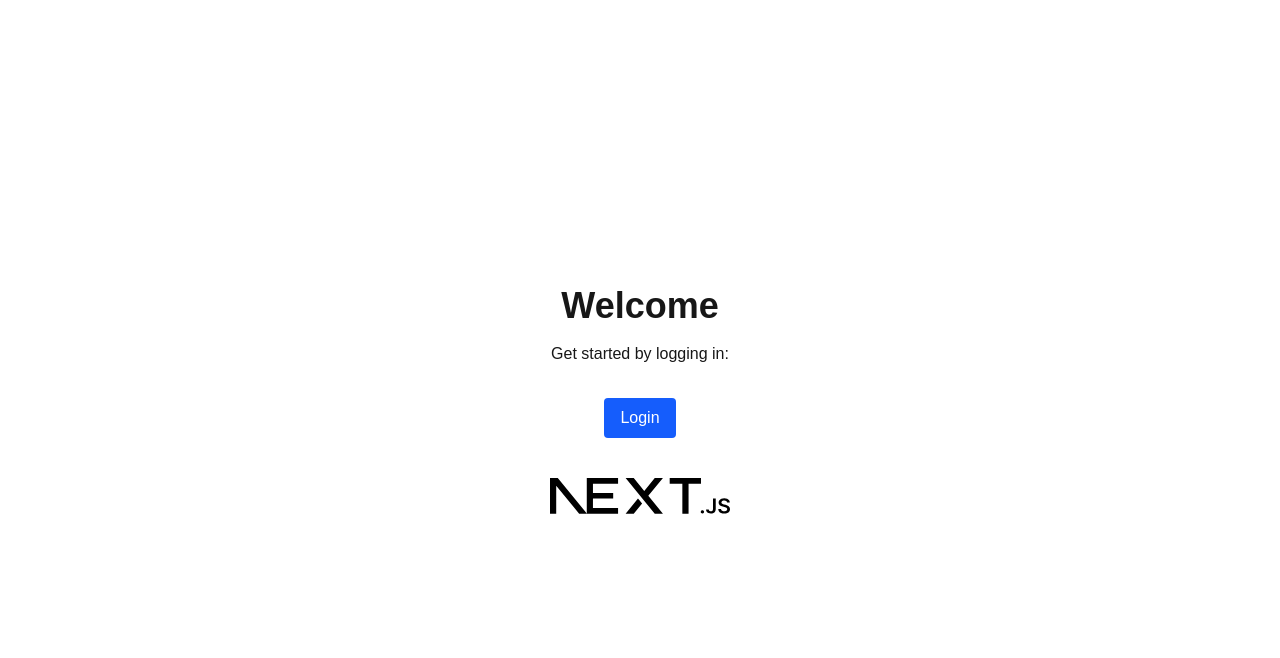
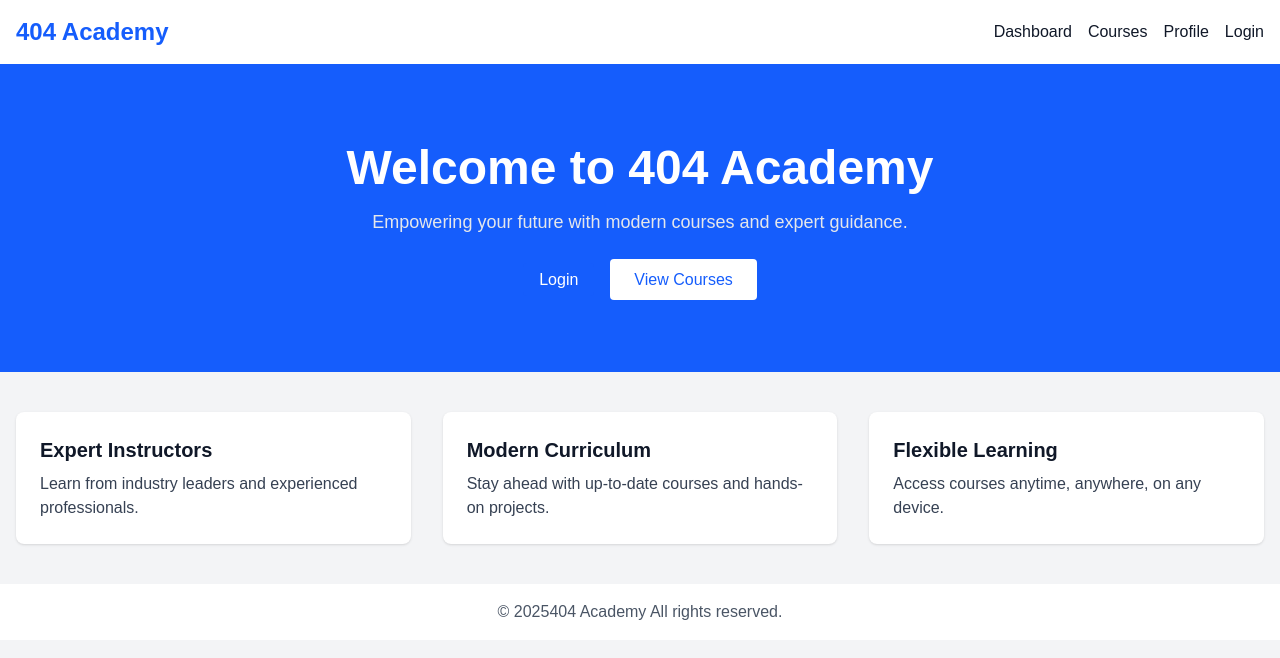
Before and after one commit to kchild89/Capstone, a Next.js app in the folder client/: page / in a window 1280 px wide. Shown: the top 658 px of the page. Built offline with nearby package versions, Linux system fonts and the light colour scheme.

Commit message:
Renamed site to 404 Academy

```diff
--- a/client/src/app/courses/page.js
+++ b/client/src/app/courses/page.js
@@ -62,7 +62,7 @@ export default function CoursesPage() {
             href="/"
             className="text-2xl font-bold text-blue-600 dark:text-blue-400"
           >
-            Isaac Tech
+            404 Academy
           </Link>
           <nav>
             <ul className="flex space-x-4">
@@ -95,7 +95,7 @@ export default function CoursesPage() {
       <section className="bg-blue-600 dark:bg-blue-500 py-20">
         <div className="container mx-auto px-4 text-center">
           <h1 className="text-4xl md:text-5xl font-bold text-white">
-            Welcome to Isaac Tech
+            Welcome to 404 Academy
           </h1>
           <p className="mt-4 text-lg text-gray-200">
             Empowering students with knowledge and skills for a brighter future.
@@ -154,7 +154,7 @@ export default function CoursesPage() {
       {/* Footer */}
       <footer className="bg-white dark:bg-gray-800 py-4 mt-10">
         <div className="container mx-auto px-4 text-center text-gray-600 dark:text-gray-400">
-          &copy; {new Date().getFullYear()} SchoolName. All rights reserved.
+          &copy; {new Date().getFullYear()} 404 Academy All rights reserved.
         </div>
       </footer>
     </div>
--- a/client/src/app/dashboard/page.js
+++ b/client/src/app/dashboard/page.js
@@ -62,7 +62,7 @@ export default function DashboardPage() {
             href="/"
             className="text-2xl font-bold text-blue-600 dark:text-blue-400"
           >
-            Isaac Tech
+            404 Academy
           </Link>
           <nav>
             <ul className="flex space-x-4">
@@ -151,7 +151,7 @@ export default function DashboardPage() {
       {/* Footer */}
       <footer className="bg-white dark:bg-gray-800 py-4 mt-10">
         <div className="container mx-auto px-4 text-center text-gray-600 dark:text-gray-400">
-          &copy; {new Date().getFullYear()} Isaac Tech. All rights reserved.
+          &copy; {new Date().getFullYear()} 404 Academy All rights reserved.
         </div>
       </footer>
     </div>
--- a/client/src/app/page.js
+++ b/client/src/app/page.js
@@ -1,20 +1,101 @@
+"use client";
+
 import Link from "next/link";
-import Image from "next/image";
 
 export default function Home() {
   return (
-    <div className="min-h-screen flex flex-col items-center justify-center p-8">
-      <h1 className="text-4xl font-bold mb-4">Welcome</h1>
-      <p className="mb-8">Get started by logging in:</p>
+    <div className="min-h-screen bg-gray-100 dark:bg-gray-900 text-gray-900 dark:text-gray-100">
+      {/* Header */}
+      <header className="bg-white dark:bg-gray-800 shadow">
+        <div className="container mx-auto px-4 py-4 flex items-center justify-between">
+          <Link
+            href="/"
+            className="text-2xl font-bold text-blue-600 dark:text-blue-400"
+          >
+            404 Academy
+          </Link>
+          <nav>
+            <ul className="flex space-x-4">
+              <li>
+                <Link href="/dashboard" className="hover:underline">
+                  Dashboard
+                </Link>
+              </li>
+              <li>
+                <Link href="/courses" className="hover:underline">
+                  Courses
+                </Link>
+              </li>
+              <li>
+                <Link href="/profile" className="hover:underline">
+                  Profile
+                </Link>
+              </li>
+              <li>
+                <Link href="/login" className="hover:underline">
+                  Login
+                </Link>
+              </li>
+            </ul>
+          </nav>
+        </div>
+      </header>
+      {/* Hero Section */}
+      <section className="py-20 bg-blue-600 dark:bg-blue-500">
+        <div className="container mx-auto px-4 text-center">
+          <h1 className="text-4xl md:text-5xl font-bold text-white">
+            Welcome to 404 Academy
+          </h1>
+          <p className="mt-4 text-lg text-gray-200">
+            Empowering your future with modern courses and expert guidance.
+          </p>
+          <div className="mt-8 space-x-4">
             <Link
               href="/login"
-        className="px-4 py-2 bg-blue-600 text-white rounded hover:bg-blue-700"
+              className="px-4 py-2 bg-blue-600 text-white rounded"
             >
               Login
             </Link>
-      <div className="mt-10">
-        <Image src="/next.svg" alt="Next.js logo" width={180} height={38} />
+            <Link
+              href="/courses"
+              className="px-6 py-3 bg-white dark:bg-gray-700 text-blue-600 dark:text-blue-300 rounded hover:bg-gray-200 dark:hover:bg-gray-600 transition-colors"
+            >
+              View Courses
+            </Link>
           </div>
+        </div>
+      </section>
+
+      {/* Features Section */}
+      <section className="container mx-auto px-4 py-10">
+        <div className="grid grid-cols-1 md:grid-cols-3 gap-8">
+          <div className="bg-white dark:bg-gray-800 p-6 rounded-lg shadow">
+            <h2 className="text-xl font-semibold mb-2">Expert Instructors</h2>
+            <p className="text-gray-700 dark:text-gray-300">
+              Learn from industry leaders and experienced professionals.
+            </p>
+          </div>
+          <div className="bg-white dark:bg-gray-800 p-6 rounded-lg shadow">
+            <h2 className="text-xl font-semibold mb-2">Modern Curriculum</h2>
+            <p className="text-gray-700 dark:text-gray-300">
+              Stay ahead with up-to-date courses and hands-on projects.
+            </p>
+          </div>
+          <div className="bg-white dark:bg-gray-800 p-6 rounded-lg shadow">
+            <h2 className="text-xl font-semibold mb-2">Flexible Learning</h2>
+            <p className="text-gray-700 dark:text-gray-300">
+              Access courses anytime, anywhere, on any device.
+            </p>
+          </div>
+        </div>
+      </section>
+
+      {/* Footer */}
+      <footer className="bg-white dark:bg-gray-800 py-4">
+        <div className="container mx-auto px-4 text-center text-gray-600 dark:text-gray-400">
+          &copy; {new Date().getFullYear()}404 Academy All rights reserved.
+        </div>
+      </footer>
     </div>
   );
 }
```
Lines whose indentation alone changed are shown as unchanged.
